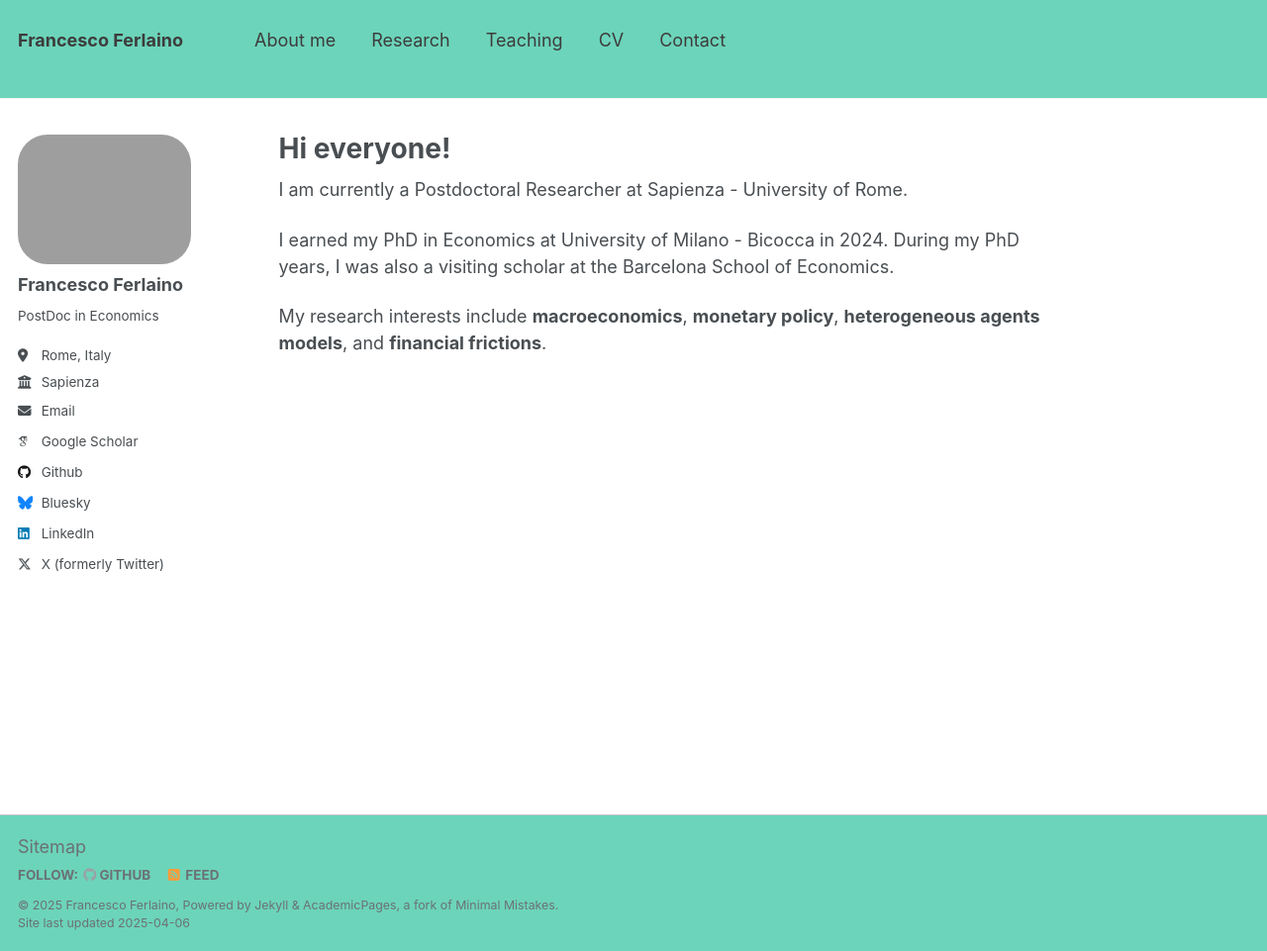
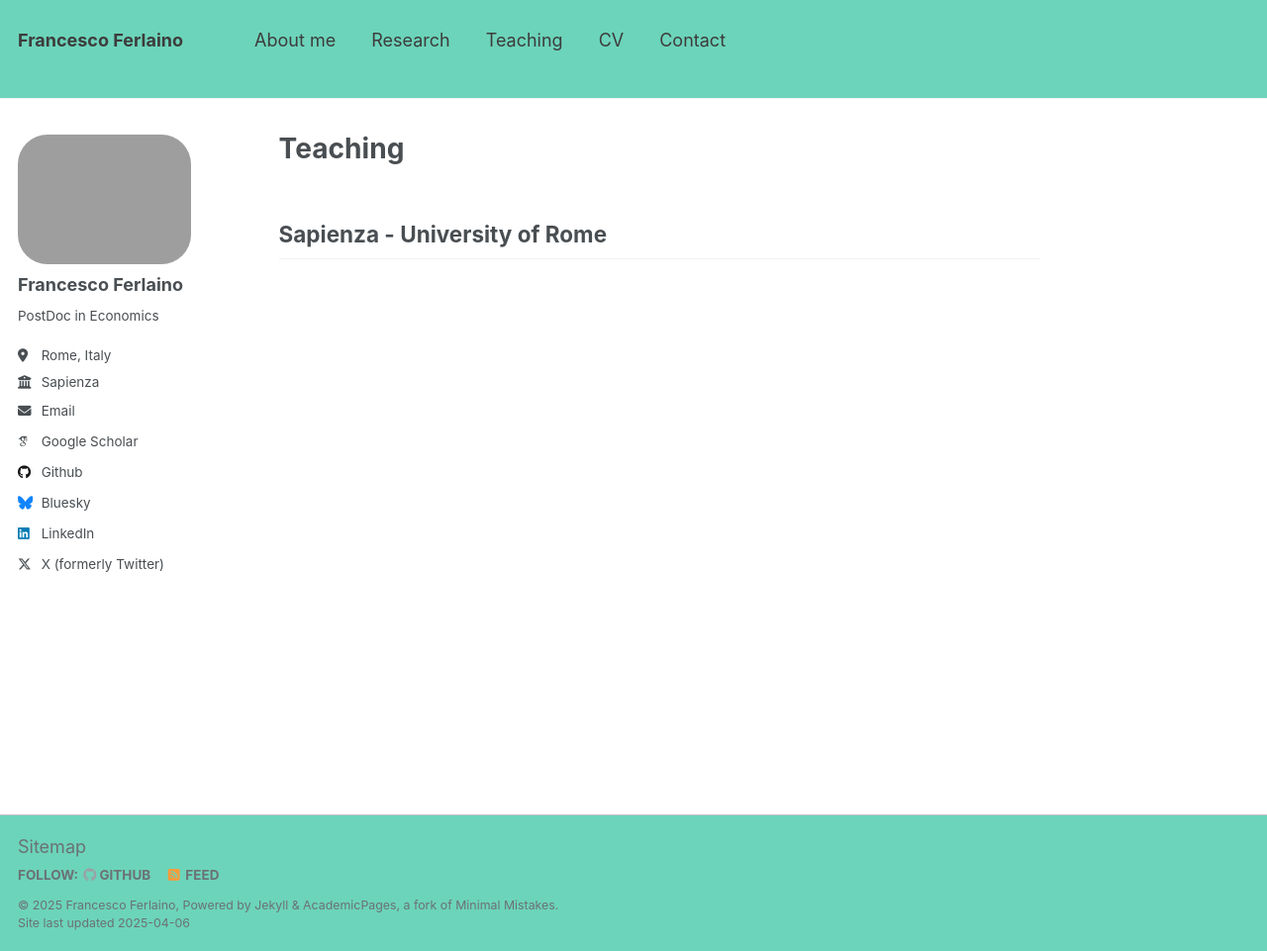
Before and after one commit to fraferla/fraferla.github.io, a Jekyll site: the page built from _pages/teaching.md, in a window 1280 px wide and 961 px high. Shown: the whole window at 99% size. Built offline with Jekyll 4.4.1, drawn with Linux system fonts in a browser that asks for light colours; some web fonts are replaced.

Commit message:
Update teaching.md

```diff
--- a/_pages/teaching.md
+++ b/_pages/teaching.md
@@ -1,16 +1,10 @@
 ---
 permalink: /
-title: "Hi everyone!"
+title: "Teaching"
 author_profile: true
 redirect_from:
-  - /about/
-  - /about.html
+  - /teaching/
 ---
 
 
-
-I am currently a Postdoctoral Researcher at Sapienza - University of Rome.
-
-I earned my PhD in Economics at University of Milano - Bicocca in 2024. During my PhD years, I was also a visiting scholar at the Barcelona School of Economics.
-
-My research interests include **macroeconomics**, **monetary policy**, **heterogeneous agents models**, and **financial frictions**.
+## Sapienza - University of Rome
```
